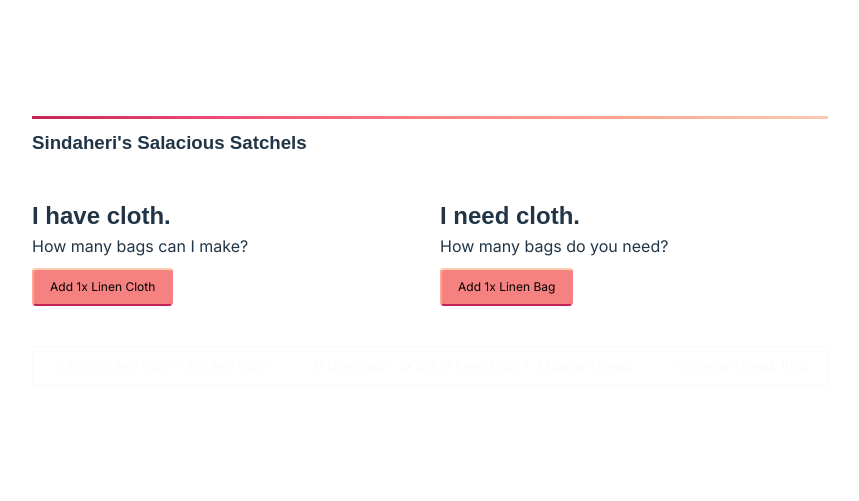
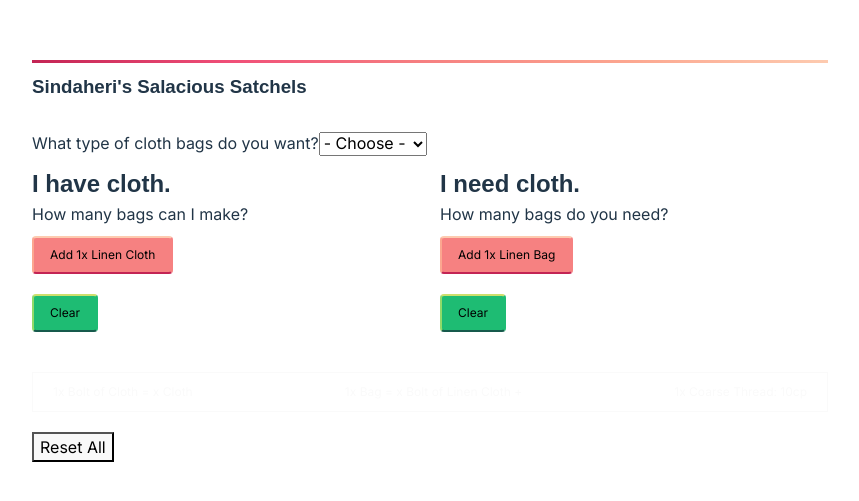
Before and after one commit to JessJudd/wow-linen-bags, a React (Vite) app: page / in a window 1280 px wide. Shown: the part 139-640 px from the top of the page, without its empty margins (210-1069 px from the left). Built offline with nearby package versions, Linux system fonts and the light colour scheme; a web font is replaced by a local one.

Commit message:
v3 updates - organization, clean up
take components out of linenbagcalc

add additional constant variables for bag types

```diff
--- a/src/App.jsx
+++ b/src/App.jsx
@@ -1,16 +1,64 @@
 import './App.scss'
 
-import { LinenBagCalc } from './components/LinenBagCalc.jsx'
+import { useState } from 'react';
 
-let coarseThread = 3;
+import { Header } from './components/Header.jsx';
+import { ClothToBags } from './components/ClothToBags.jsx';
+import { BagsToCloth } from './components/BagsToCloth.jsx';
+
+import { BAGS } from './constants.js';
 
 function App() {
 
+  const [clothType,setClothType] = useState("");
+
+  function chooseClothType(event) {
+    console.log(event.target.value);
+  }
+
+  const [linenCloth,setLinenCloth] = useState(0);
+  const [linenBags,setLinenBags] = useState(0);
+
+  function resetAll(){
+      setLinenCloth(0);
+      setLinenBags(0);
+  }
+
   return (
-    <>
-      <LinenBagCalc />
-    </>
+      <section className="bag-calc">
+          <Header />
+          <form className="choose-cloth-type">
+            <label htmlFor="clothType">What type of cloth bags do you want?</label>
+            <select
+              id="clothType"
+              value={clothType}
+              onChange={chooseClothType}
+            >
+              <option value="">- Choose -</option>
+              <option value="linen">Linen Cloth</option>
+              <option value="wool">Wool Cloth</option>
+              <option value="silk">Silk Cloth</option>
+            </select>
+          </form>
+          <div className="player-input">
+
+              <ClothToBags linenCloth={linenCloth} setLinenCloth={setLinenCloth} />
+
+              <BagsToCloth linenBags={linenBags} setLinenBags={setLinenBags} />
+
+          </div>
+
+          <div className="mats">
+              <p>1x Bolt of {clothType} Cloth = {BAGS.clothCount}x {clothType} Cloth</p>
+              <p>1x {clothType} Bag = {BAGS.boltCount}x Bolt of Linen Cloth + {BAGS.threadCount} {BAGS.threadType}</p>
+              <p>1x Coarse Thread: 10cp</p>
+          </div>
+
+          <button onClick={resetAll}>Reset All</button>
+
+      </section>
   )
+
 }
 
 export default App
--- a/src/App.scss
+++ b/src/App.scss
@@ -116,6 +116,14 @@ nav {
       // border-top-color:var(--pinkgem5);
       filter:grayscale(50%);
     }
+
+    &.reset {
+      background:var(--gem3);
+      border-bottom-color:var(--gem5);
+      border-top-color:var(--gem1);
+      border-left-color: var(--gem2);
+      border-right-color: var(--gem3);
+    }
   }
 
   @media screen and (min-width:768px){
--- a/src/components/BagsToCloth.jsx
+++ b/src/components/BagsToCloth.jsx
@@ -1,19 +1,21 @@
 import { useState } from 'react'
 
-export const BagsToCloth = () => {
+import { BAGS } from '../constants.js';
 
-    const COARSE_THREAD = 3;
-
-    const [linenBags,setLinenBags] = useState(0)
+export const BagsToCloth = ({linenBags, setLinenBags}) => {
 
     function addBags(){
-        setLinenBags(prevLinenBags => prevLinenBags + 1)
+        setLinenBags(prevLinenBags => prevLinenBags + 1);
     }
 
-    let boltCount = linenBags > 0 && Math.floor(linenBags * 3)
-    let clothCount = linenBags > 0 && Math.floor(linenBags * 6)
-    let threadCount = linenBags > 0 && Math.floor(linenBags * COARSE_THREAD)
-    let bagPlural = linenBags > 1 ? 'Bags' : 'Bag'
+    function resetBags(){
+        setLinenBags(0);
+    }
+
+    const boltCount = linenBags > 0 && Math.floor(linenBags * 3);
+    const clothCount = linenBags > 0 && Math.floor(linenBags * 6);
+    const threadCount = linenBags > 0 && Math.floor(linenBags * BAGS.linen.threadCount);
+    const bagPlural = linenBags > 1 ? 'Bags' : 'Bag';
 
     return (
         <div className="mats-calc need-cloth">
@@ -32,6 +34,7 @@ export const BagsToCloth = () => {
                     <span className="lead">Buy:</span> <span className="value vendor">{threadCount}x Coarse Thread</span>
                 </div>
             }
+            <button className="reset" onClick={resetBags}>Clear</button>
         </div>
     )
 }
--- a/src/components/ClothToBags.jsx
+++ b/src/components/ClothToBags.jsx
@@ -1,18 +1,23 @@
 import { useState } from 'react'
 
-export const ClothToBags = () => {
+import { BAGS } from '../constants.js';
 
-    const COARSE_THREAD = 3;
-    const [linenCloth,setLinenCloth] = useState(0)
+export const ClothToBags = ({linenCloth, setLinenCloth}) => {
+
+    // const [linenCloth,setLinenCloth] = useState(0);
 
     function addCloth(){
-        setLinenCloth(prevLinenCloth => prevLinenCloth + 1)
+        setLinenCloth(prevLinenCloth => prevLinenCloth + 1);
     }
 
-    let boltCount = linenCloth > 1 && Math.floor(linenCloth / 2)
-    let bagCount = linenCloth > 5 && Math.floor(linenCloth / 6)
-    let threadCount = linenCloth > 5 && ((Math.floor(linenCloth / 6)) * COARSE_THREAD)
-    let bagPlural = bagCount > 1 ? 'Bags' : 'Bag'
+    function resetCloth(){
+        setLinenCloth(0);
+    }
+
+    const boltCount = linenCloth > 1 && Math.floor(linenCloth / 2);
+    const bagCount = linenCloth > 5 && Math.floor(linenCloth / 6);
+    const threadCount = linenCloth > 5 && ((Math.floor(linenCloth / 6)) * BAGS.linen.threadCount);
+    const bagPlural = bagCount > 1 ? 'Bags' : 'Bag';
 
     return (
         <div className="mats-calc have-cloth">
@@ -33,6 +38,7 @@ export const ClothToBags = () => {
                     <span className="lead">Buy:</span> <span className="value vendor">{threadCount} Coarse Thread</span>
                 </div>
             }
+            <button className="reset" onClick={resetCloth}>Clear</button>
         </div>
     )
 }
--- a/src/components/LinenBagCalc.jsx
+++ b/src/components/LinenBagCalc.jsx
@@ -1,18 +1,31 @@
-import { Header } from './Header.jsx'
-import { ClothToBags } from './ClothToBags.jsx'
-import { BagsToCloth } from './BagsToCloth.jsx'
+import { useState } from 'react';
+
+import { Header } from './Header.jsx';
+import { ClothToBags } from './ClothToBags.jsx';
+import { BagsToCloth } from './BagsToCloth.jsx';
+
+// import { COARSE_THREAD } from '../constants.js';
 
 export const LinenBagCalc = () => {
-    const COARSE_THREAD = 3;
+
+    // global reset
+    // update state in bagtocloth clothtobag
+    const [linenCloth,setLinenCloth] = useState(0);
+    const [linenBags,setLinenBags] = useState(0);
+
+    function resetAll(){
+        setLinenCloth(0);
+        setLinenBags(0);
+    }
 
     return (
         <section className="linen-bag-calc">
             <Header />
             <div className="player-input">
 
-                <ClothToBags />
+                <ClothToBags linenCloth={linenCloth} setLinenCloth={setLinenCloth} />
 
-                <BagsToCloth />
+                <BagsToCloth linenBags={linenBags} setLinenBags={setLinenBags} />
 
             </div>
 
@@ -22,6 +35,8 @@ export const LinenBagCalc = () => {
                 <p>1x Coarse Thread: 10cp</p>
             </div>
 
+            <button onClick={resetAll}>Reset All</button>
+
         </section>
     )
 }
--- a/src/constants.js
+++ b/src/constants.js
@@ -1 +1,20 @@
-const COARSE_THREAD = 3;
+export const BAGS = {
+    "linen": {
+        "clothCount": 2,
+        "boltCount": 3,
+        "threadCount": 3,
+        "threadType": 'Coarse Thread'
+    },
+    "wool": {
+        "clothCount": 3,
+        "boltCount": 3,
+        "threadCount": 1,
+        "threadType": 'Fine Thread'
+    },
+    "silk": {
+        "clothCount": 4,
+        "boltCount": 3,
+        "threadCount": 3,
+        "threadType": 'Fine Thread'
+    },
+}
```
